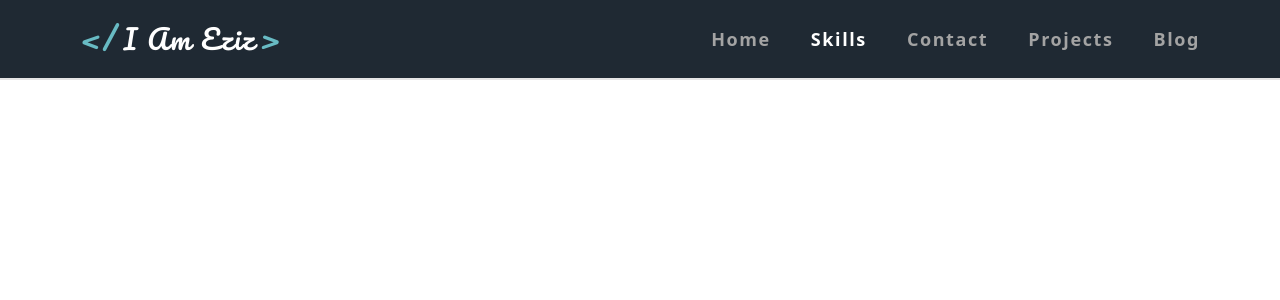
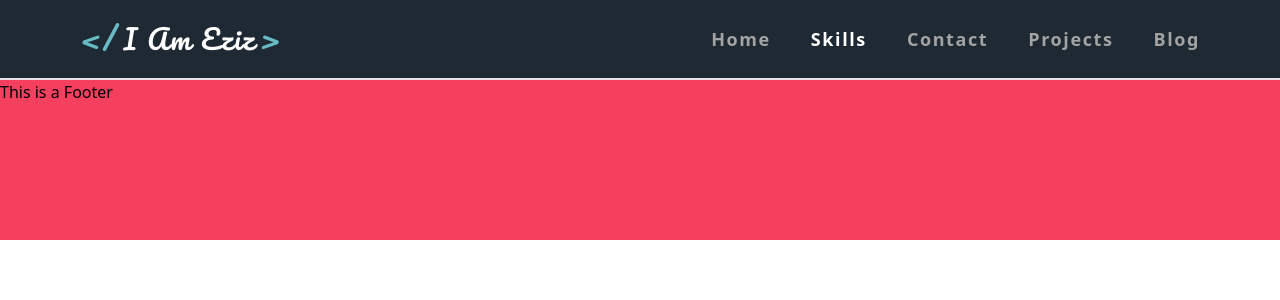
Before and after one commit to PintiDevAziz/portofilioremake, a Next.js app: page /skills in a window 1280 px wide. Shown: the top 300 px of the page. Built offline with nearby package versions, Linux system fonts and the light colour scheme.

Commit message:
Scroll mandatory with footer

```diff
--- /dev/null
+++ b/components/Footer.js
@@ -0,0 +1,11 @@
+import React from 'react'
+
+const Footer = () => {
+    return (
+        <div className="h-[20vh] footer w-full bg-red-500">
+            This is a Footer
+        </div>
+    )
+}
+
+export default Footer
--- a/pages/_app.js
+++ b/pages/_app.js
@@ -1,10 +1,13 @@
+import Footer from "../components/Footer";
 import Header from "../components/Header";
 import "../styles/globals.css";
 
 function MyApp({ Component, pageProps }) {
   return (
-    <><Header />
+    <>
+      <Header />
       <Component {...pageProps} />
+      <Footer />
     </>
   );
 }
--- a/pages/index.js
+++ b/pages/index.js
@@ -34,7 +34,7 @@ const Index = () => {
   };
   const [isModalOpen, setIsModalOpen] = useState(false);
   return (
-    <div className="">
+    <div>
       <div className="index-section px-20 overflow-hidden relative bg-themeBlack h-[calc(100vh-80px)] grid place-items-center grid-cols-2 grid-rows-1">
         <div>
           <div className="text-themeCyan font-bold text-2xl mb-4">
@@ -153,7 +153,7 @@ const Index = () => {
             <li>
               <a
                 href="https://www.instagram.com/i.am.eziz/"
-                className="text-themeCyan text-3xl "
+                className="text-themeCyan text-3xl z"
                 target="_blank"
                 rel="noreferrer"
               >
--- a/styles/globals.css
+++ b/styles/globals.css
@@ -12,6 +12,9 @@ html {
 }
 .index-section {
   scroll-snap-align: end;
+}
+.footer{
+  scroll-snap-align: start;
 }
 /* width */
 ::-webkit-scrollbar {
```
